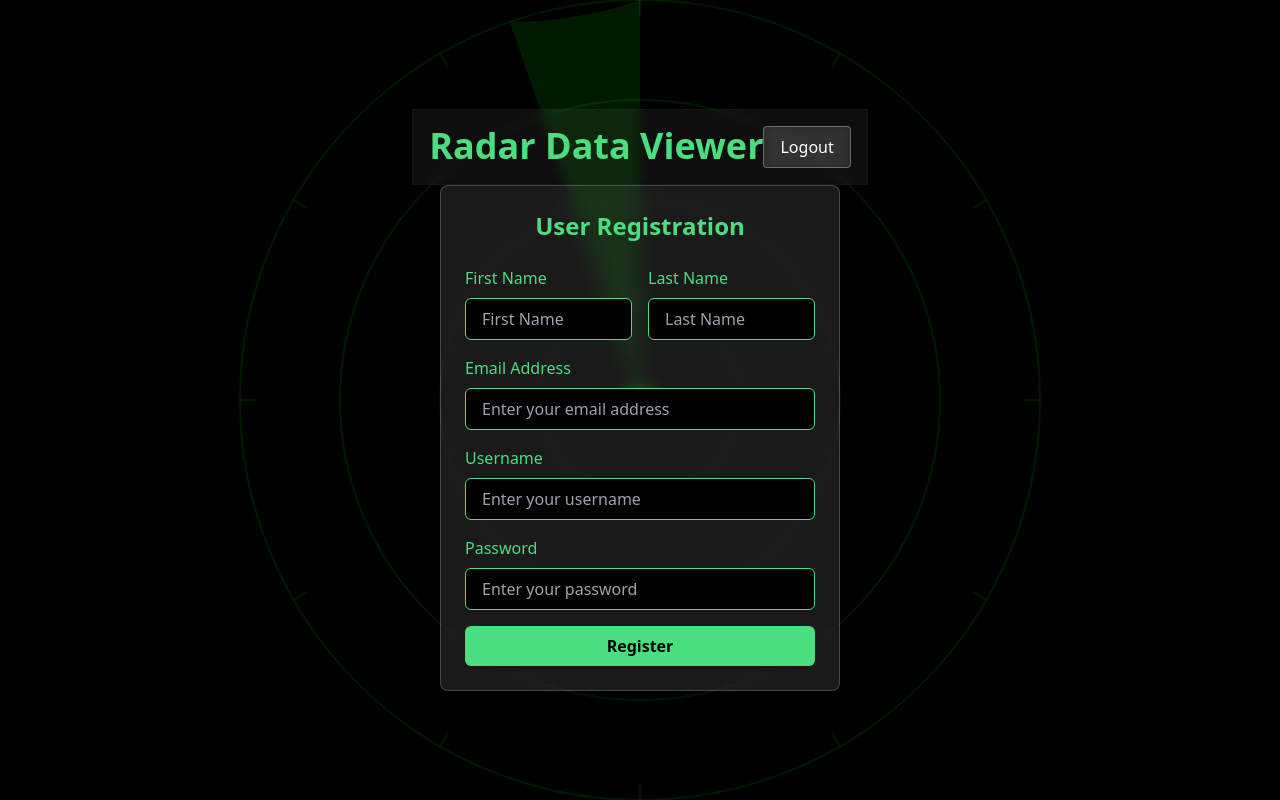
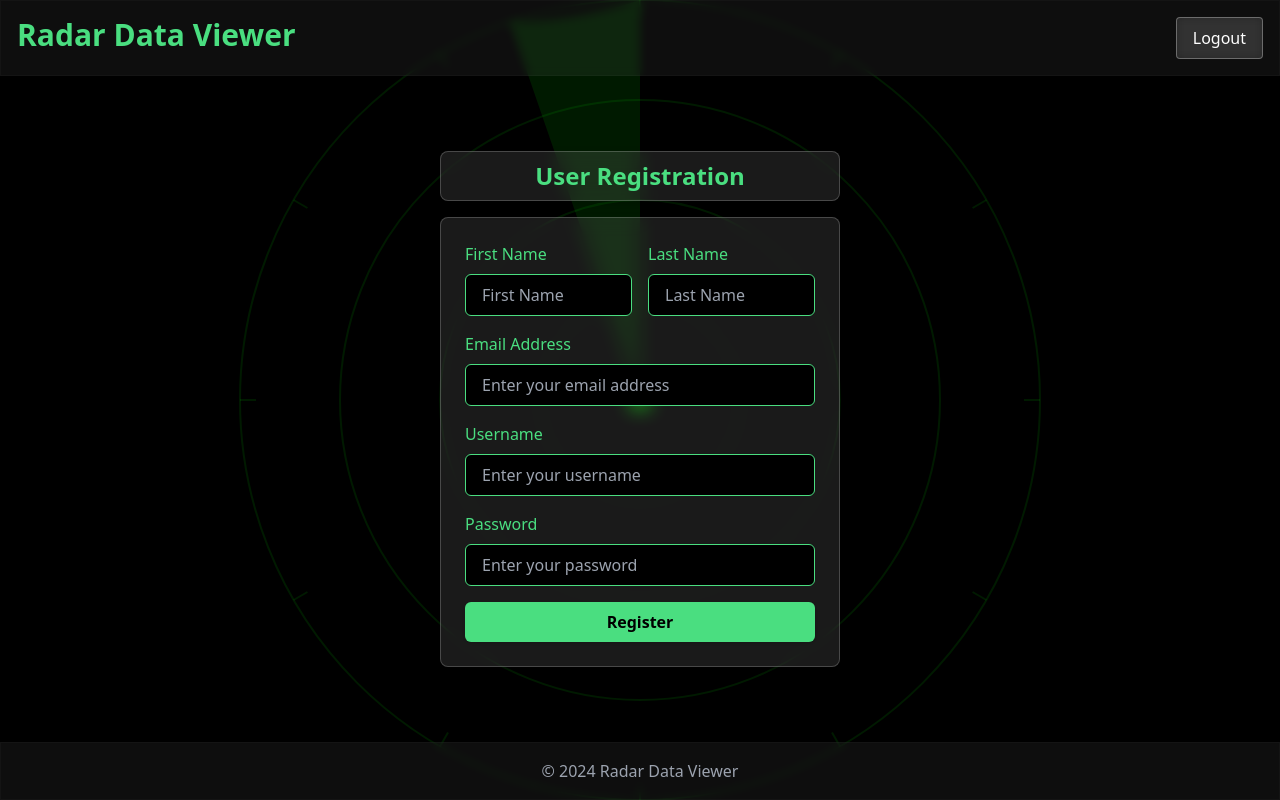
Before and after one commit to jakaria98/Radar-Data-Viewer, a React (Vite) app in the folder frontend/: page /register in a window 1280 px wide. Built offline with nearby package versions, Linux system fonts and the light colour scheme; sample sign-in values are in the browser's storage.

Commit message:
design correction

```diff
--- a/frontend/src/Components/Footer.jsx
+++ b/frontend/src/Components/Footer.jsx
@@ -2,7 +2,7 @@ import React from "react";
 
 const Footer = () => {
 	return (
-		<footer className="bg-headerFooter border-t-2 border-green-400 py-4 mt-auto z-0">
+		<footer className="bg-headerFooter border-t-2 border-green-400 py-4 mt-auto w-full z-10">
 			<p className="text-center text-gray-400">
 				© 2024 Radar Data Viewer
 			</p>
--- a/frontend/src/Components/Header.jsx
+++ b/frontend/src/Components/Header.jsx
@@ -12,9 +12,9 @@ const Header = () => {
 	};
 
 	return (
-		<header className="bg-headerFooter border-b-2 border-green-400 py-4 z-0">
+		<header className="bg-headerFooter border-b-2 border-green-400 py-4 sticky top-0 w-full z-10">
 			<div className="px-4 flex justify-between">
-				<h1 className="text-4xl font-bold text-green-400">
+				<h1 className="text-3xl font-bold text-green-400">
 					Radar Data Viewer
 				</h1>
 				<button className="glass-button" onClick={handleLogout}>
--- a/frontend/src/Pages/RegisterUser.jsx
+++ b/frontend/src/Pages/RegisterUser.jsx
@@ -1,6 +1,7 @@
 import React, { useEffect } from "react";
 import { useNavigate } from "react-router-dom";
 import { useAuth } from "../Components/AuthContext";
+import Footer from "../Components/Footer";
 import Header from "../Components/Header";
 import RadarAnimation from "../Components/RadarAnimation";
 
@@ -35,7 +36,18 @@ export default function RegisterUser() {
 
 			<Header />
 
-			{/* Login Form */}
+			<main className="flex-grow flex flex-col justify-center items-center py-8 relative z-10">
+				<div
+					className="w-[400px] bg-glass border-2 border-green-400 rounded-lg shadow-glass p-2 relative z-10 mb-4"
+					style={{
+						backdropFilter: "blur(10px)",
+						background: "rgba(255, 255, 255, 0.1)",
+					}}
+				>
+					<h2 className="text-2xl font-bold text-green-400 text-center">
+						User Registration
+					</h2>
+				</div>
 				<div
 					className="w-[400px] bg-glass border-2 border-green-400 rounded-lg shadow-glass p-6 relative z-10"
 					style={{
@@ -43,10 +55,10 @@ export default function RegisterUser() {
 						background: "rgba(255, 255, 255, 0.1)",
 					}}
 				>
-				<h2 className="text-2xl font-bold text-green-400 text-center mb-6">
-					User Registration
-				</h2>
-				<form onSubmit={handleRegistration} className="space-y-4">
+					<form
+						onSubmit={handleRegistration}
+						className="space-y-4"
+					>
 						<div className="flex gap-4">
 							<div>
 								<label
@@ -131,6 +143,9 @@ export default function RegisterUser() {
 						</div>
 					</form>
 				</div>
+			</main>
+
+			<Footer />
 		</div>
 	);
 }
```
Lines whose indentation alone changed are shown as unchanged.
